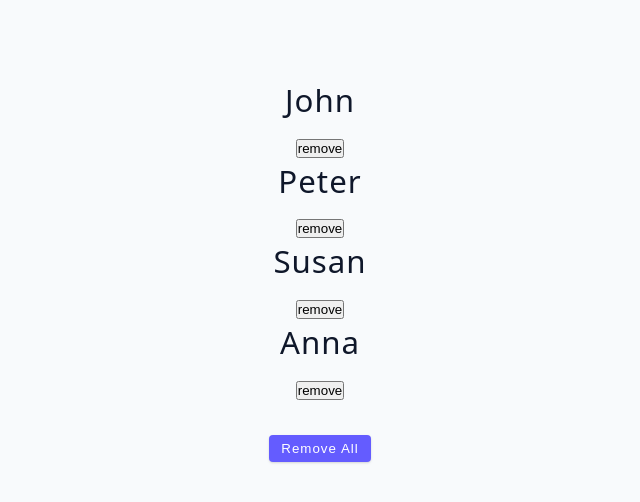
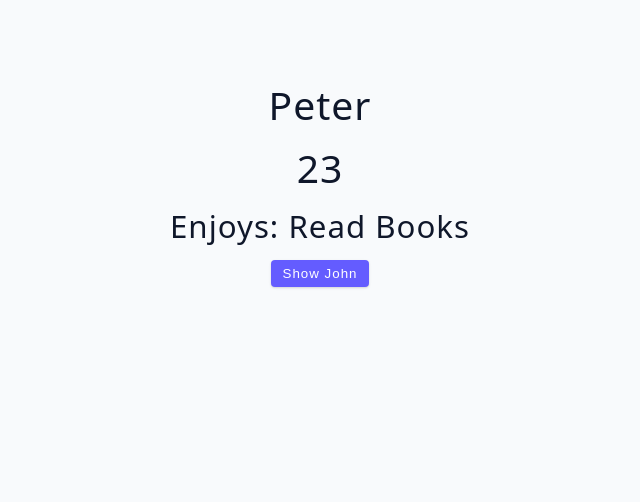
Before and after one commit to Dannizzzzz/03-advanced-react, a React (Vite) app: page / in a window 1280 px wide. Shown: the top 502 px of the page, without its empty margins (320-960 px from the left). Built offline with nearby package versions, Linux system fonts and the light colour scheme.

Commit message:
01-useState/04-useState-object

```diff
--- a/src/App.jsx
+++ b/src/App.jsx
@@ -1,4 +1,4 @@
-import Example from './tutorial/01-useState/03-useState-array';
+import Example from './tutorial/01-useState/04-useState-object';
 
 function App() {
   return (
--- a/src/tutorial/01-useState/04-useState-object.jsx
+++ b/src/tutorial/01-useState/04-useState-object.jsx
@@ -1,7 +1,29 @@
 import { useState } from 'react';
 
 const UseStateObject = () => {
-  return <h2>useState object example</h2>;
+  const [people, setPeople] = useState({
+    name: 'Peter',
+    age: '23',
+    hobby: 'read books',
+  });
+  const handleChange = () => {
+    // setPeople({
+    //   name: 'John',
+    //   age: '24',
+    //   hobby: 'scream at computer',
+    // });
+    setPeople({ ...people, name: 'Susan' });
+  };
+  return (
+    <>
+      <h2>{people.name}</h2>
+      <h2>{people.age}</h2>
+      <h3>Enjoys: {people.hobby}</h3>
+      <button type="button" onClick={handleChange} className="btn">
+        show John
+      </button>
+    </>
+  );
 };
 
 export default UseStateObject;
```
